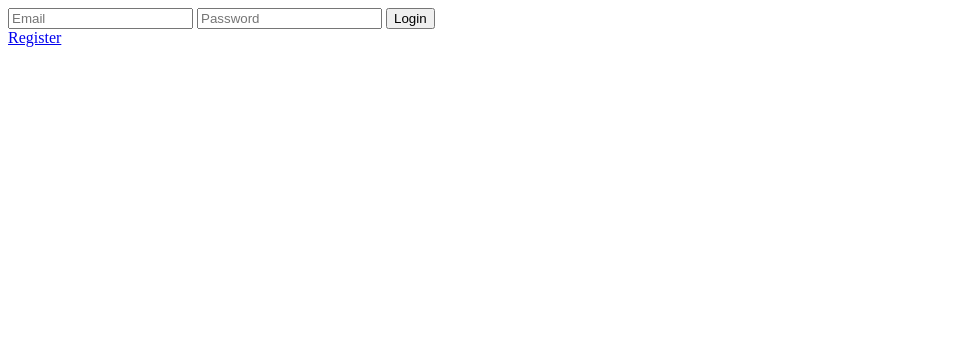
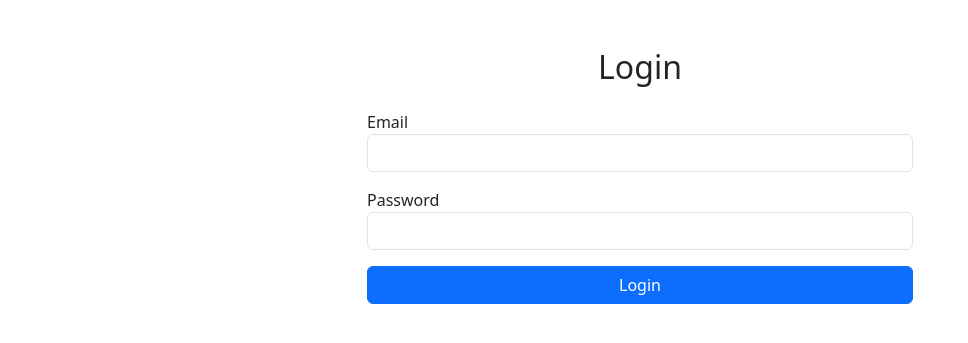
Before and after one commit to allamiro/QMSH, a Flask app: template app/templates/login.html in a window 1280 px wide. Shown: the top 343 px of the page, without its empty margins (0-968 px from the left). Run offline with Flask 3, Linux system fonts and the light colour scheme; the template is opened without the code that fills it, so the values that code supplies are empty.

Commit message:
updating the html files and fix the login page css issue

```diff
--- /dev/null
+++ b/app/templates/base.html
@@ -0,0 +1,22 @@
+<!DOCTYPE html>
+<html lang="en">
+<head>
+    <meta charset="UTF-8">
+    <meta name="viewport" content="width=device-width, initial-scale=1.0">
+    <title>{% block title %}QMSH{% endblock %}</title>
+    <!-- Bootstrap CSS -->
+    <link
+        href="https://cdn.jsdelivr.net/npm/bootstrap@5.3.0-alpha3/dist/css/bootstrap.min.css"
+        rel="stylesheet"
+    >
+</head>
+<body>
+    <div class="container mt-5">
+        {% block content %}{% endblock %}
+    </div>
+    <!-- Bootstrap JS -->
+    <script
+        src="https://cdn.jsdelivr.net/npm/bootstrap@5.3.0-alpha3/dist/js/bootstrap.bundle.min.js">
+    </script>
+</body>
+</html>
--- a/app/templates/login.html
+++ b/app/templates/login.html
@@ -1,14 +1,22 @@
-<!DOCTYPE html>
-<html lang="en">
-<head>
-    <title>Login</title>
-</head>
-<body>
-    <form action="/auth/login" method="POST">
-        <input type="email" name="email" placeholder="Email" required>
-        <input type="password" name="password" placeholder="Password" required>
-        <button type="submit">Login</button>
-    </form>
-    <a href="/auth/register">Register</a>
-</body>
-</html>
+{% extends "base.html" %}
+
+{% block title %}Login - QMSH{% endblock %}
+
+{% block content %}
+<div class="row justify-content-center">
+    <div class="col-md-6">
+        <h2 class="text-center mb-4">Login</h2>
+        <form method="POST" action="/auth/login">
+            <div class="form-group mb-3">
+                <label for="email">Email</label>
+                <input type="email" name="email" id="email" class="form-control" required>
+            </div>
+            <div class="form-group mb-3">
+                <label for="password">Password</label>
+                <input type="password" name="password" id="password" class="form-control" required>
+            </div>
+            <button type="submit" class="btn btn-primary w-100">Login</button>
+        </form>
+    </div>
+</div>
+{% endblock %}
```
Also changed, not shown: app/routes/views.py (+5 -2 lines), app/templates/audit/audits.html (added, +8 -0 lines), app/templates/compliance/dashboard.html (+8 -14 lines).
